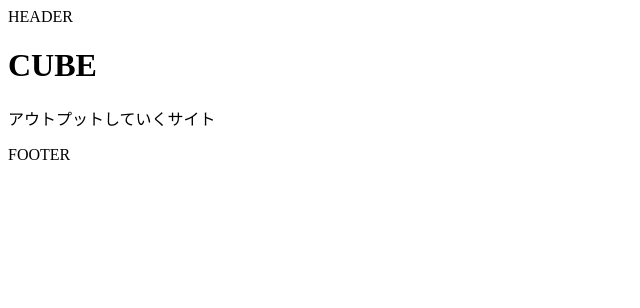
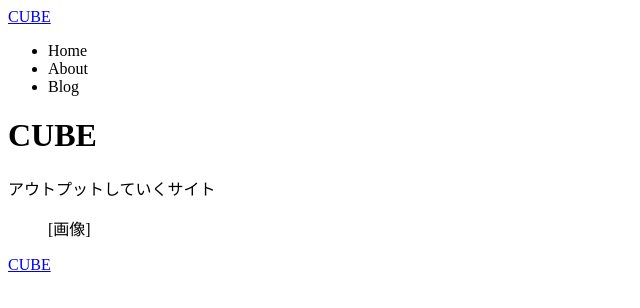
Before and after one commit to itc-s22022/chap1-finished, a Next.js app: page / in a window 1280 px wide. Shown: the top 308 px of the page, without its empty margins (0-640 px from the left). Built offline with nearby package versions, Linux system fonts and the light colour scheme.

Commit message:
chapter2 finished

```diff
--- a/components/footer.js
+++ b/components/footer.js
@@ -1,3 +1,9 @@
-export default function Footer() {
-  return <footer>FOOTER</footer>
+import Logo from 'components/logo'
+
+export default function Footer () {
+  return (
+    <footer>
+      <Logo />
+    </footer>
+  )
 }
--- a/components/header.js
+++ b/components/header.js
@@ -1,3 +1,11 @@
-export default function Header() {
-  return <header>HEADER</header>
+import Logo from 'components/logo'
+import Nav from 'components/nav'
+
+export default function Header () {
+  return (
+    <header>
+      <Logo />
+      <Nav />
+    </header>
+  )
 }
--- a/components/hero.js
+++ b/components/hero.js
@@ -1,8 +1,9 @@
-export default function Hero() {
+export default function Hero ({ title, subtitle, imageOn = false }) {
   return (
     <div>
-      <h1>CUBE</h1>
-      <p>アウトプットしていくサイト</p>
+      <h1>{title}</h1>
+      <p>{subtitle}</p>
+      {imageOn && <figure> [画像] </figure>}
     </div>
   )
 }
--- /dev/null
+++ b/components/logo.js
@@ -0,0 +1,9 @@
+import Link from 'next/link'
+
+export default function Logo () {
+  return (
+    <Link legacyBehavior href="/">
+      <a>CUBE</a>
+    </Link>
+  )
+}
--- /dev/null
+++ b/components/nav.js
@@ -0,0 +1,25 @@
+import Link from 'next/link'
+
+export default function Nav () {
+  return (
+    <nav>
+      <ul>
+        <li>
+          <Link legacyBehavior href="/">
+            <>Home</>
+          </Link>
+        </li>
+        <li>
+          <Link legacyBehavior href="/about">
+            <>About</>
+          </Link>
+        </li>
+        <li>
+          <Link legacyBehavior href="/blog">
+            <>Blog</>
+          </Link>
+        </li>
+      </ul>
+    </nav>
+  )
+}
--- a/pages/index.js
+++ b/pages/index.js
@@ -1,5 +1,11 @@
 import Hero from 'components/hero'
 
 export default function Home() {
-  return <Hero />
+  return (
+    <Hero
+      title="CUBE"
+      subtitle="アウトプットしていくサイト"
+      imageOn
+    />
+  )
 }
```
Also changed, not shown: pages/about.js (+6 -1 lines), pages/blog/index.js (+6 -1 lines).
